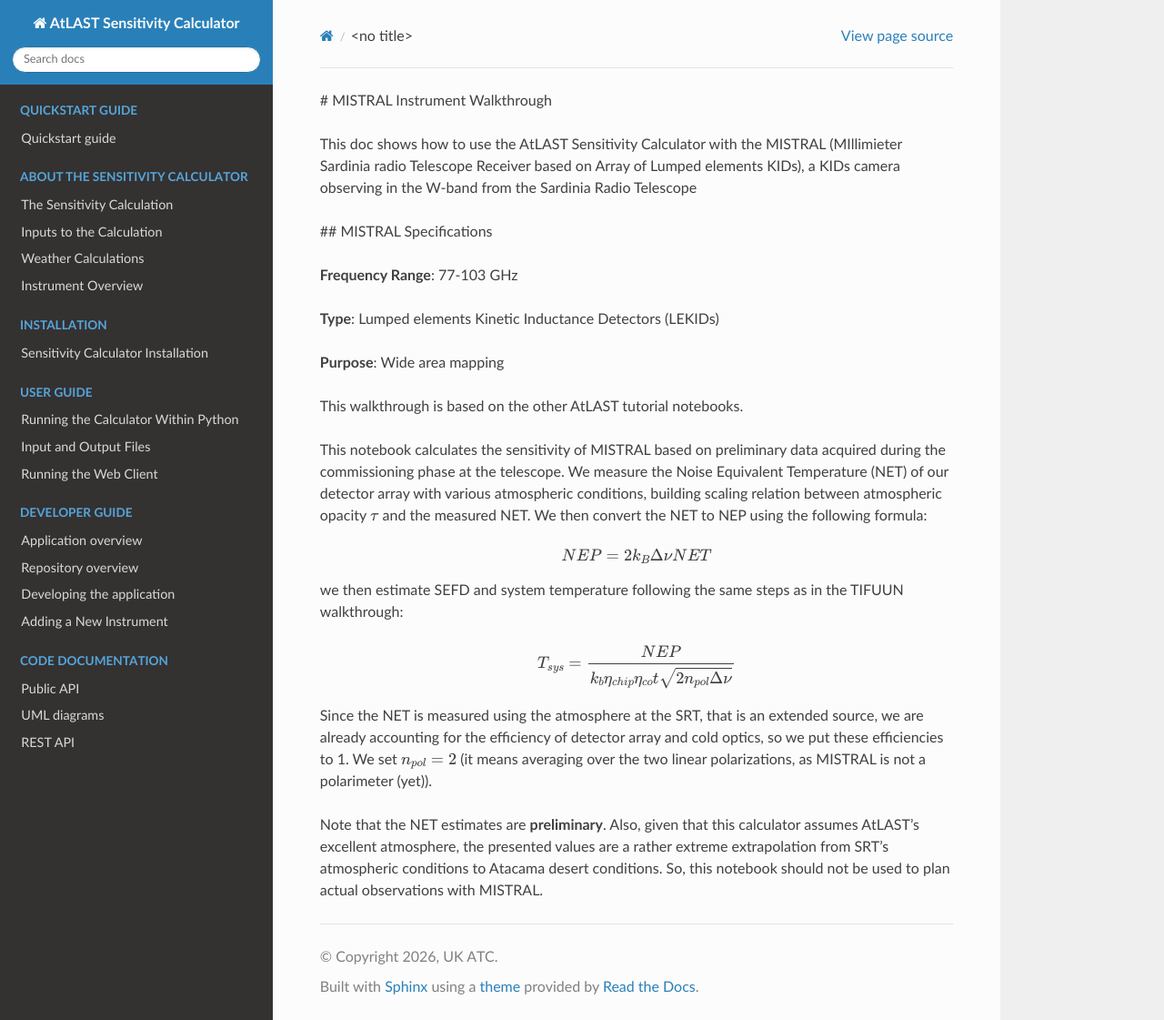
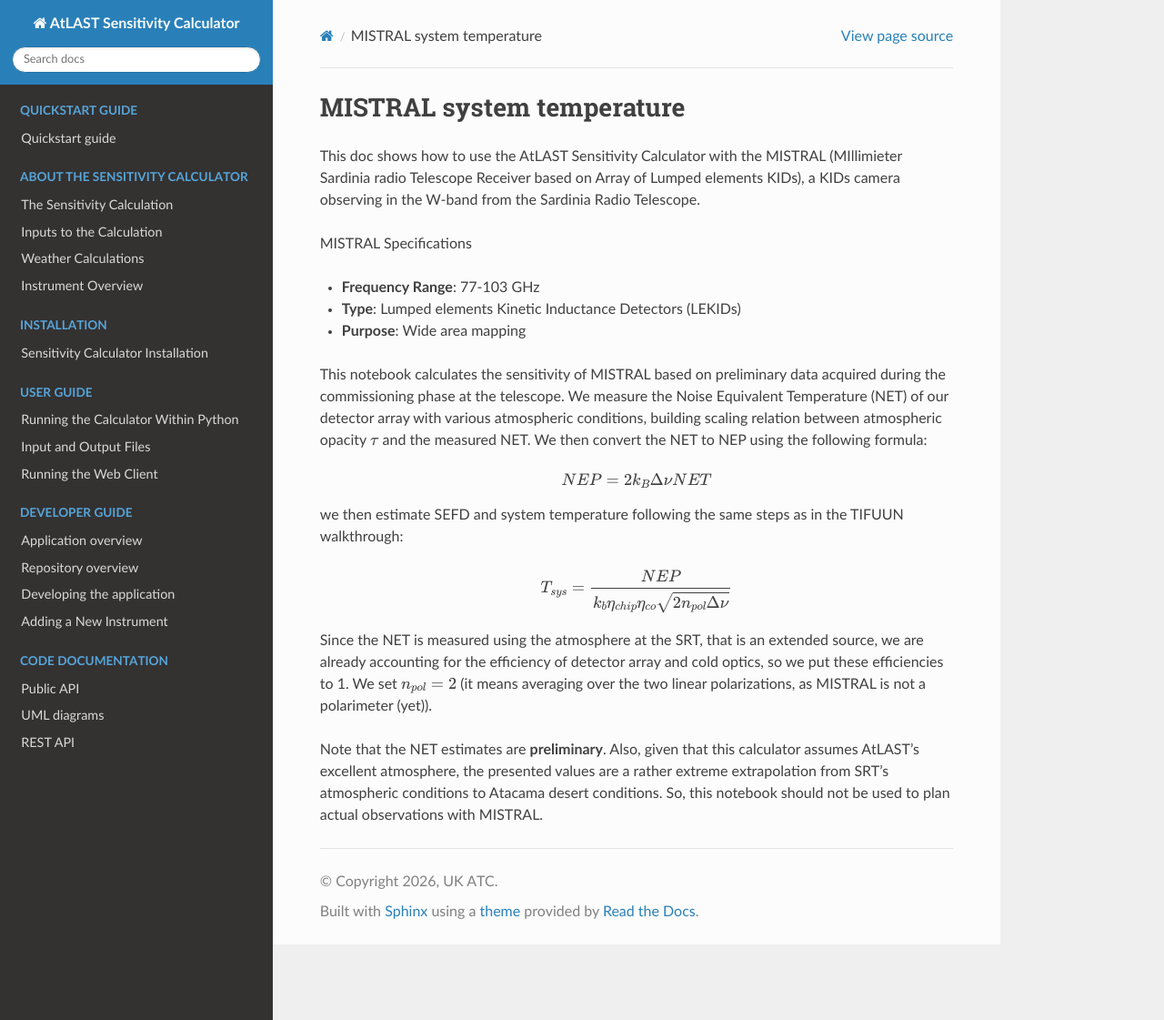
Before and after one commit to ukatc/AtLAST_sensitivity_calculator, a Sphinx documentation site: the page built from docs/source/calculator_info/mistral_tsys.rst, in a window 1280 px wide and 1121 px high. Shown: the whole window at 91% size. Built offline with Sphinx 7.4.7 and the Read the Docs theme 3.1.0, drawn with Linux system fonts in a browser that asks for light colours.

Commit message:
Documentation fixes

```diff
--- a/docs/source/calculator_info/mistral_tsys.rst
+++ b/docs/source/calculator_info/mistral_tsys.rst
@@ -1,14 +1,13 @@
-# MISTRAL Instrument Walkthrough
+MISTRAL system temperature
+==========================
 
-This doc shows how to use the AtLAST Sensitivity Calculator with the MISTRAL (MIllimieter Sardinia radio Telescope Receiver based on Array of Lumped elements KIDs), a KIDs camera observing in the W-band from the Sardinia Radio Telescope
+This doc shows how to use the AtLAST Sensitivity Calculator with the MISTRAL (MIllimieter Sardinia radio Telescope Receiver based on Array of Lumped elements KIDs), a KIDs camera observing in the W-band from the Sardinia Radio Telescope.
 
-## MISTRAL Specifications
+MISTRAL Specifications
 
-- **Frequency Range**: 77-103 GHz
-- **Type**: Lumped elements Kinetic Inductance Detectors (LEKIDs)
-- **Purpose**: Wide area mapping
-
-This walkthrough is based on the other AtLAST tutorial notebooks.
+* **Frequency Range**: 77-103 GHz
+* **Type**: Lumped elements Kinetic Inductance Detectors (LEKIDs)
+* **Purpose**: Wide area mapping
 
 This notebook calculates the sensitivity of MISTRAL based on preliminary
 data acquired during the commissioning phase at the telescope. We
@@ -22,7 +21,7 @@ the NET to NEP using the following formula:
 we then estimate SEFD and system temperature following the same steps as
 in the TIFUUN walkthrough:
 
-.. math::  T_{sys} = \frac{NEP}{k_b \eta_{chip}\eta_{co}t\sqrt{2n_{pol}\Delta\nu}}
+.. math::  T_{sys} = \frac{NEP}{k_b \eta_{chip}\eta_{co}\sqrt{2n_{pol}\Delta\nu}}
 
 Since the NET is measured using the atmosphere at the SRT, that is an
 extended source, we are already accounting for the efficiency of
```
Also changed, not shown: docs/source/calculator_info/SRTQband_tsys.rst (+3 -4 lines).
